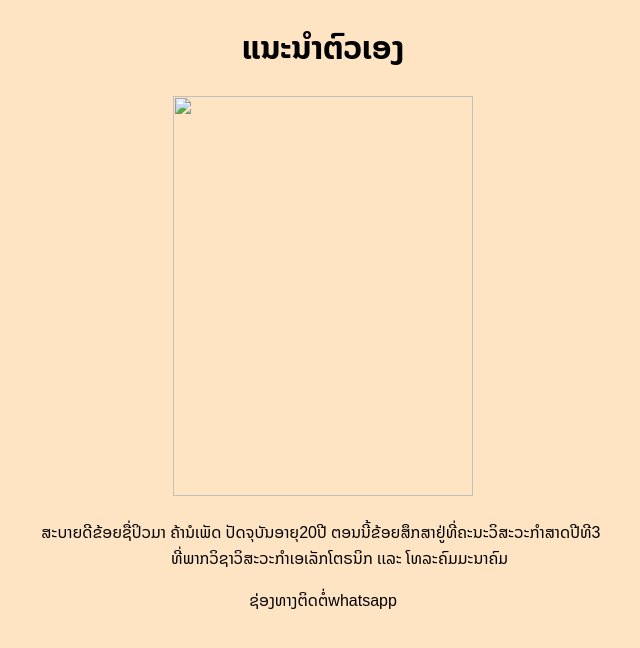
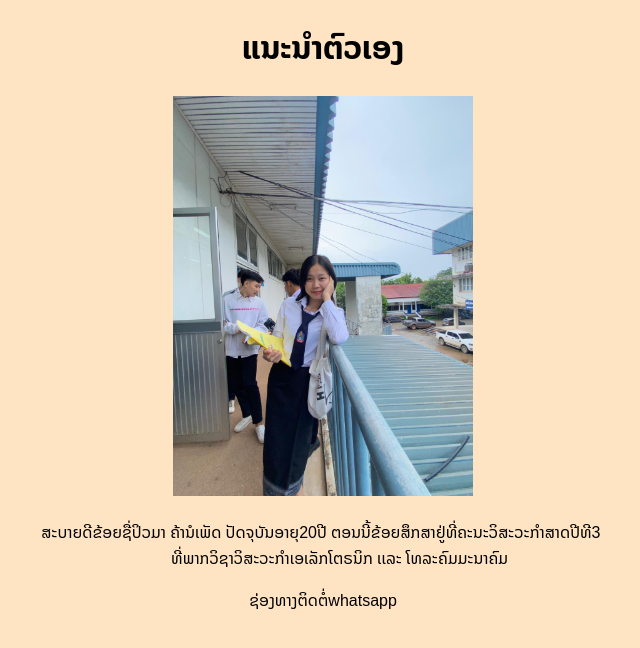
Before and after one commit to Pewmakhornorphet/pew, a plain HTML site: page about.html in a window 1280 px wide. Shown: the whole page, without its empty margins (317-957 px from the left). Drawn offline with Linux system fonts and the light colour scheme; the site is published under a folder, as on GitHub Pages, so addresses that start at the root find nothing; a web font is replaced by a local one.

Commit message:
Add files via upload

```diff
--- a/about.html
+++ b/about.html
@@ -7,7 +7,7 @@
 </head>
 <body>
     <center> <h1>ແນະນຳຕົວເອງ</h1>
-        <img src="/WhatsApp Image 2024-08-02 at 17.55.10 (1).jpeg" alt=""width="300px" height="400px"></a>
+        <img src="WhatsApp Image 2024-08-02 at 17.55.10 (1).jpeg" alt=""width="300px" height="400px"></a>
 
         <pre>ສະບາຍດີຂ້ອຍຊື່ປິວມາ ຄ້ານໍເພັດ ປັດຈຸບັນອາຍຸ20ປີ ຕອນນີ້ຂ້ອຍສຶກສາຢູ່ທີ່ຄະນະວິສະວະກຳສາດປີທີ3
         ທີ່ພາກວິຊາວິສະວະກຳເອເລັກໂຕຣນິກ ເເລະ ໂທລະຄົມມະນາຄົມ</pre>
```
